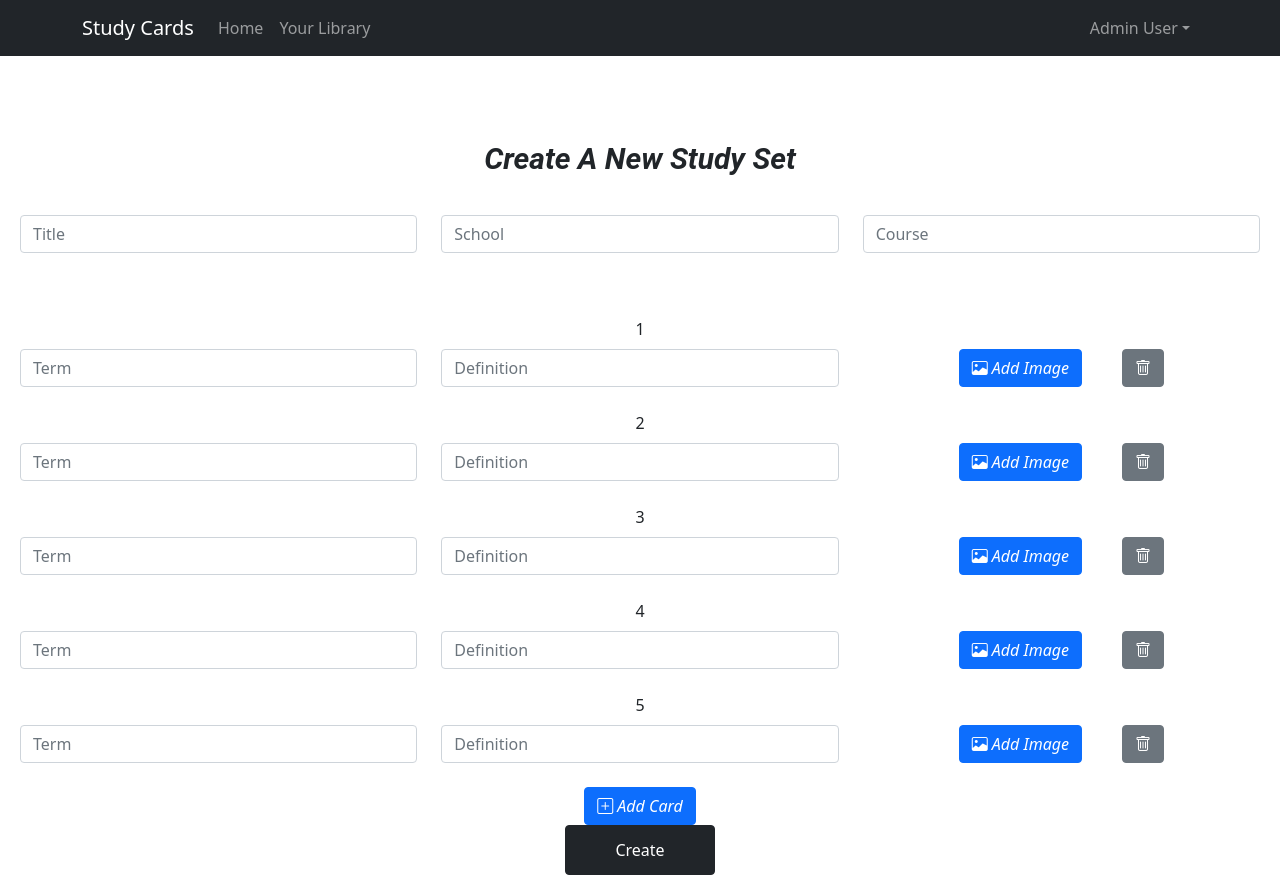
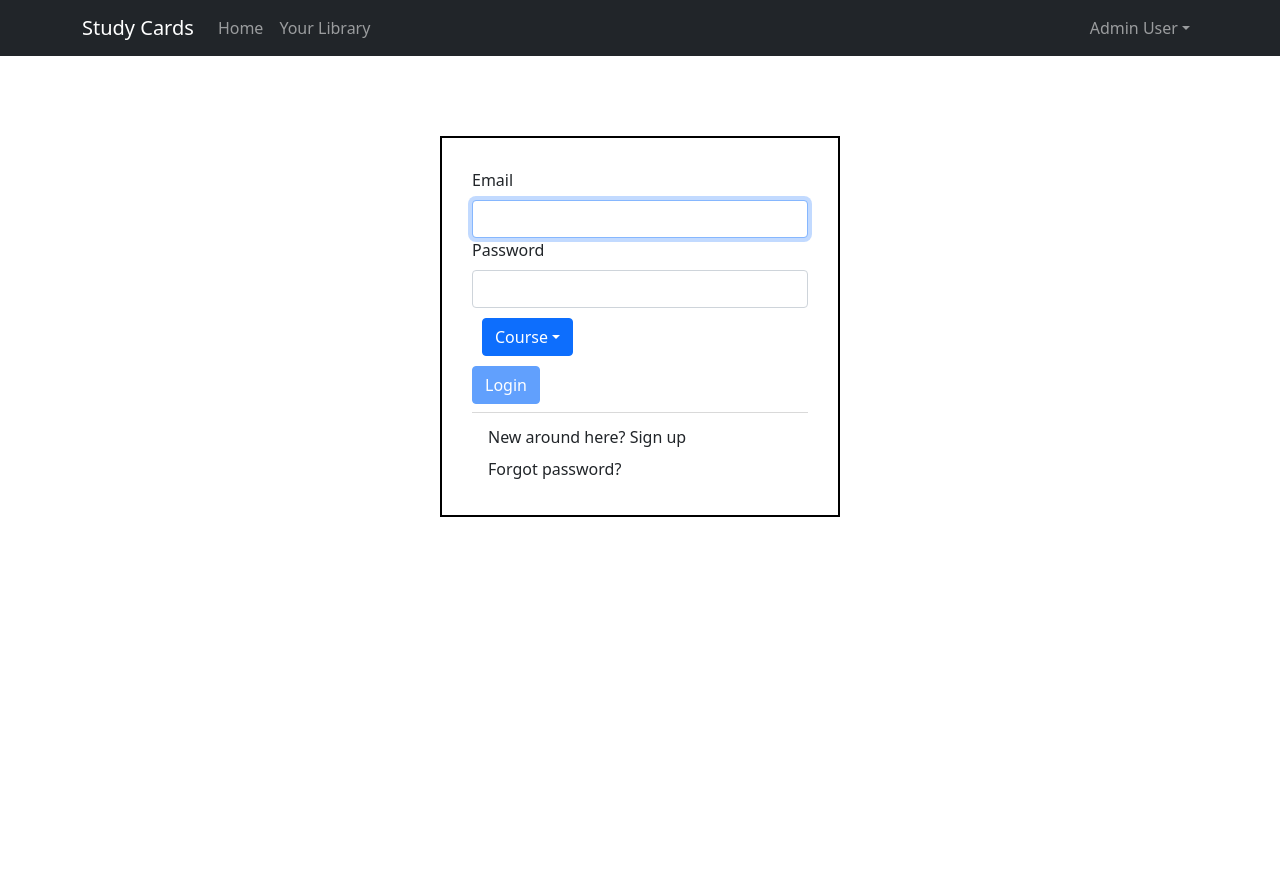
Before and after one commit to theMVPshop/flipcards, a React (Create React App) app: page /Login in a window 1280 px wide. After the commit the page ends 800 px from the top, so only its background shows below. Built offline with nearby package versions, Linux system fonts and the light colour scheme.

Commit message:
login fixed

```diff
--- a/src/App.css
+++ b/src/App.css
@@ -1,8 +1,6 @@
-.App {
-  text-align: center;
-}
 
-.App-logo {
+
+/* .App-logo {
   height: 40vmin;
   pointer-events: none;
 }
@@ -11,9 +9,9 @@
   .App-logo {
     animation: App-logo-spin infinite 20s linear;
   }
-}
+} */
 
-
+/*
 .App-header {
   background-color: #282c34;
   min-height: 100vh;
@@ -23,9 +21,9 @@
   justify-content: center;
   font-size: calc(10px + 2vmin);
   color: white;
-}
+} */
 
-.App-link {
+/* .App-link {
   color: #61dafb;
 }
 
@@ -36,4 +34,12 @@
   to {
     transform: rotate(360deg);
   }
+} */
+
+.login {
+  display: flex;
+  flex-direction: column;
+  margin: auto;
+  width: 400px;
+  margin-top: 20px;
 }
--- a/src/App.js
+++ b/src/App.js
@@ -11,10 +11,10 @@ function App() {
   return (
     <div className="App">
       <NavbarHeader />
-      {/* <Login /> */}
+      <Login />
       {/* <Dashboard /> */}
       {/* <EditCard /> */}
-      <CreateCards />
+      {/* <CreateCards /> */}
     </div>
   );
 }
--- a/src/Components/Login.css
+++ b/src/Components/Login.css
@@ -13,9 +13,14 @@
 }
 
 .login {
+  /* display: grid;
+  justify-content: center;
+  align-items: center; */
   border: 2px black solid;
- padding: 60px;
-margin-left: 250px;
+ padding: 30px;
+/* margin-left: 250px;
 margin-right: 250px;
- height: 60vh;
+ max-height: 60vh;
+ max-width: 40vw; */
+
 }
--- a/src/Router.js
+++ b/src/Router.js
@@ -1,6 +1,7 @@
 import React from 'react'
 import { Switch, Route, Redirect } from 'react-router'
 import Login from './Components/Login'
+import App from './App'
 // import Details from './Containers/Details'
 import Dashboard from './Components/Dashboard'
 // import Listing from './Containers/Listing'
```
